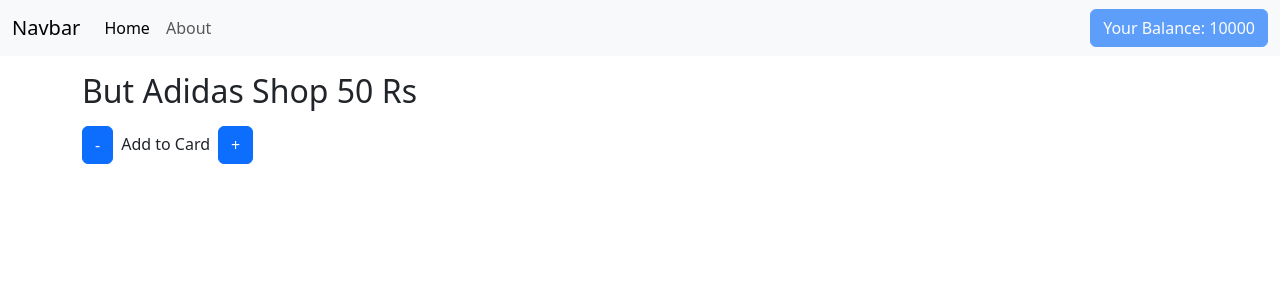
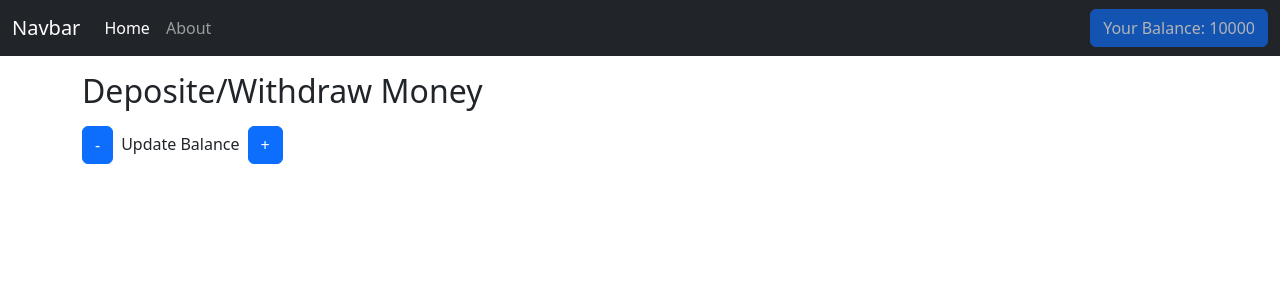
Before and after one commit to ManjiCoder/Redux-app, a React (Vite) app: page / in a window 1280 px wide. Shown: the top 300 px of the page. Built offline with nearby package versions, Linux system fonts and the light colour scheme.

Commit message:
Video 75 - ✔ Creating a Reducer & Action Creator in Redux - ✔

```diff
--- a/package.json
+++ b/package.json
@@ -10,7 +10,10 @@
   },
   "dependencies": {
     "react": "^18.2.0",
-    "react-dom": "^18.2.0"
+    "react-dom": "^18.2.0",
+    "react-redux": "^8.0.5",
+    "redux": "^4.2.1",
+    "redux-thunk": "^2.4.2"
   },
   "devDependencies": {
     "@types/react": "^18.0.27",
--- a/src/components/Navbar.jsx
+++ b/src/components/Navbar.jsx
@@ -2,7 +2,7 @@ import React from "react";
 
 function Navbar() {
   return (
-    <nav class="navbar navbar-expand-lg bg-body-tertiary">
+    <nav class="navbar navbar-expand-lg navbar-dark bg-dark">
       <div class="container-fluid">
         <a class="navbar-brand" href="#">
           Navbar
--- a/src/components/Shop.jsx
+++ b/src/components/Shop.jsx
@@ -3,9 +3,9 @@ import React from "react";
 function Shop() {
   return (
     <div>
-      <h2 className="mb-3">But Adidas Shop 50 Rs</h2>
+      <h2 className="mb-3">Deposite/Withdraw Money</h2>
       <button className="btn btn-primary"> - </button>
-      <span className="mx-2">Add to Card</span>
+      <span className="mx-2">Update Balance</span>
       <button className="btn btn-primary"> + </button>
     </div>
   );
```
Also changed, not shown: src/state/action-creators/index.js (added, +19 -0 lines), src/state/reducers/amountReducers.js (added, +11 -0 lines), 1 other file (tests, documents, lock files or other folders).
